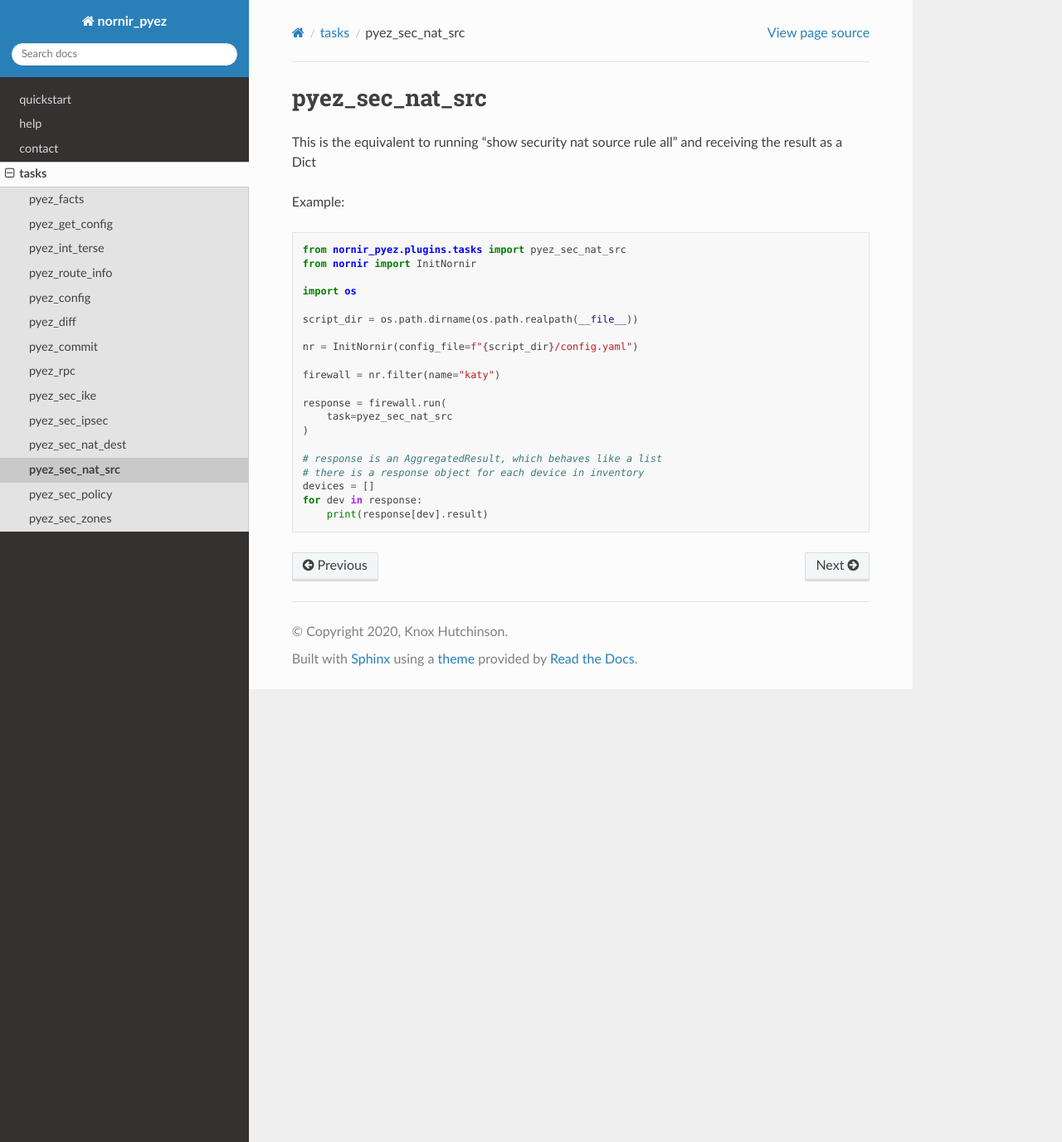
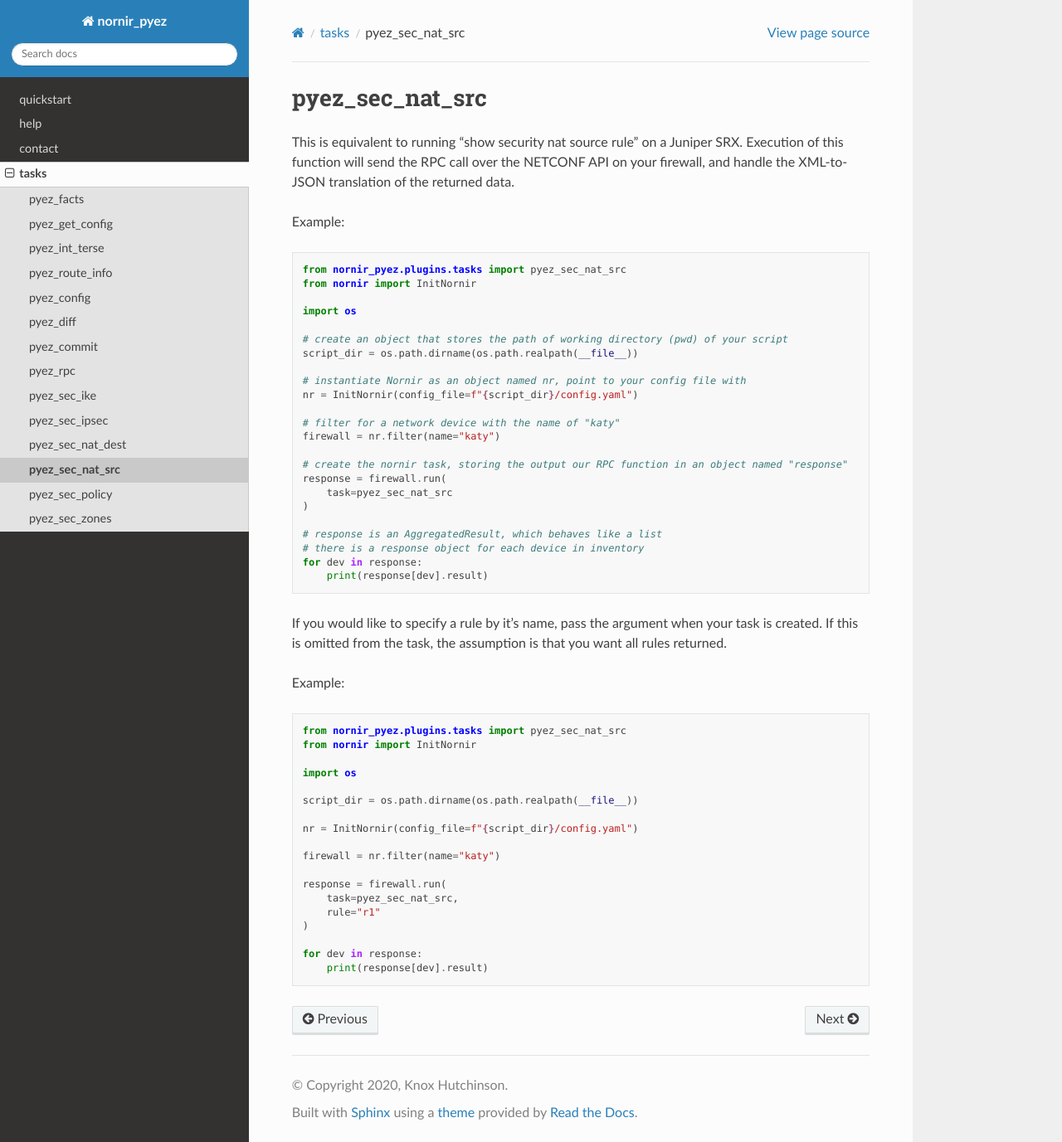
Before and after one commit to DataKnox/nornir_pyez, a Sphinx documentation site: the page built from docs/pyez_sec_nat_src.rst, in a window 1280 px wide and 1377 px high. Shown: the whole window at 83% size. Built offline with Sphinx 7.4.7 and the Read the Docs theme 2.0.0, drawn with Linux system fonts in a browser that asks for light colours.

Commit message:
be the documentation you hope to find in the world

```diff
--- a/docs/pyez_sec_nat_src.rst
+++ b/docs/pyez_sec_nat_src.rst
@@ -1,7 +1,36 @@
 pyez_sec_nat_src
-===============
+================
 
-This is the equivalent to running "show security nat source rule all" and receiving the result as a Dict
+This is equivalent to running "show security nat source rule" on a Juniper SRX. Execution of this function will send the RPC call over the NETCONF API on your firewall, and handle the XML-to-JSON translation of the returned data.
+
+Example::
+
+    from nornir_pyez.plugins.tasks import pyez_sec_nat_src
+    from nornir import InitNornir
+
+    import os
+
+    # create an object that stores the path of working directory (pwd) of your script
+    script_dir = os.path.dirname(os.path.realpath(__file__))
+
+    # instantiate Nornir as an object named nr, point to your config file with
+    nr = InitNornir(config_file=f"{script_dir}/config.yaml")
+
+    # filter for a network device with the name of "katy"
+    firewall = nr.filter(name="katy")
+
+    # create the nornir task, storing the output our RPC function in an object named "response"
+    response = firewall.run(
+        task=pyez_sec_nat_src
+    )
+
+    # response is an AggregatedResult, which behaves like a list
+    # there is a response object for each device in inventory
+    for dev in response:
+        print(response[dev].result)
+
+
+If you would like to specify a rule by it's name, pass the argument when your task is created. If this is omitted from the task, the assumption is that you want all rules returned.
 
 Example::
 
@@ -17,11 +46,9 @@ Example::
     firewall = nr.filter(name="katy")
 
     response = firewall.run(
-        task=pyez_sec_nat_src
+        task=pyez_sec_nat_src,
+        rule="r1"
     )
 
-    # response is an AggregatedResult, which behaves like a list
-    # there is a response object for each device in inventory
-    devices = []
     for dev in response:
         print(response[dev].result)
```
Also changed, not shown: docs/pyez_sec_nat_dest.rst (+33 -6 lines).
